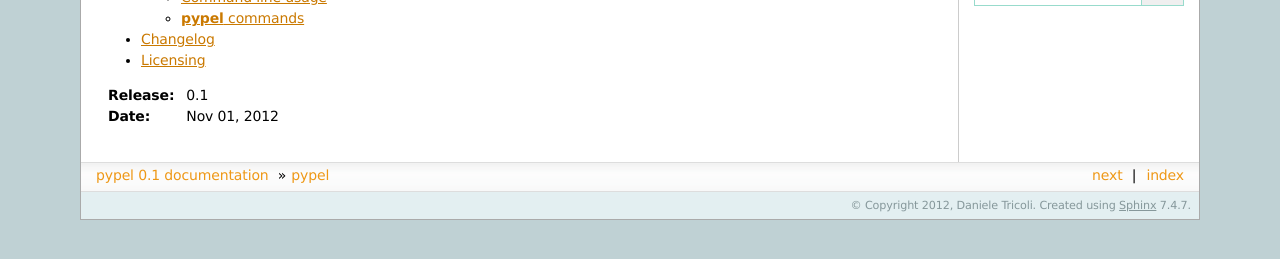
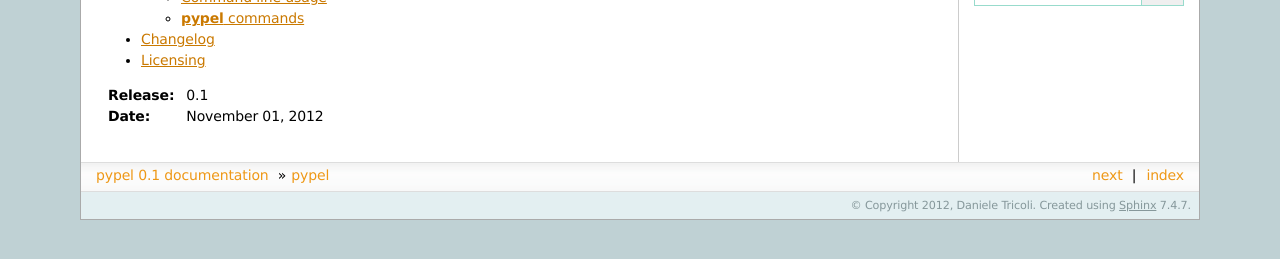
Before and after one commit to eriol/pypel, a Sphinx documentation site: the page built from docs/index.rst, in a window 1280 px wide. Shown: the part 244-503 px from the top of the page. Built offline with Sphinx 7.4.7, drawn with Linux system fonts in a browser that asks for light colours.

Commit message:
Hardcode release date

```diff
--- a/docs/index.rst
+++ b/docs/index.rst
@@ -21,4 +21,4 @@ inside receipts so you can share them in a very easy way.
    licensing
 
 :Release: |version|
-:Date: |today|
+:Date: November 01, 2012
```
